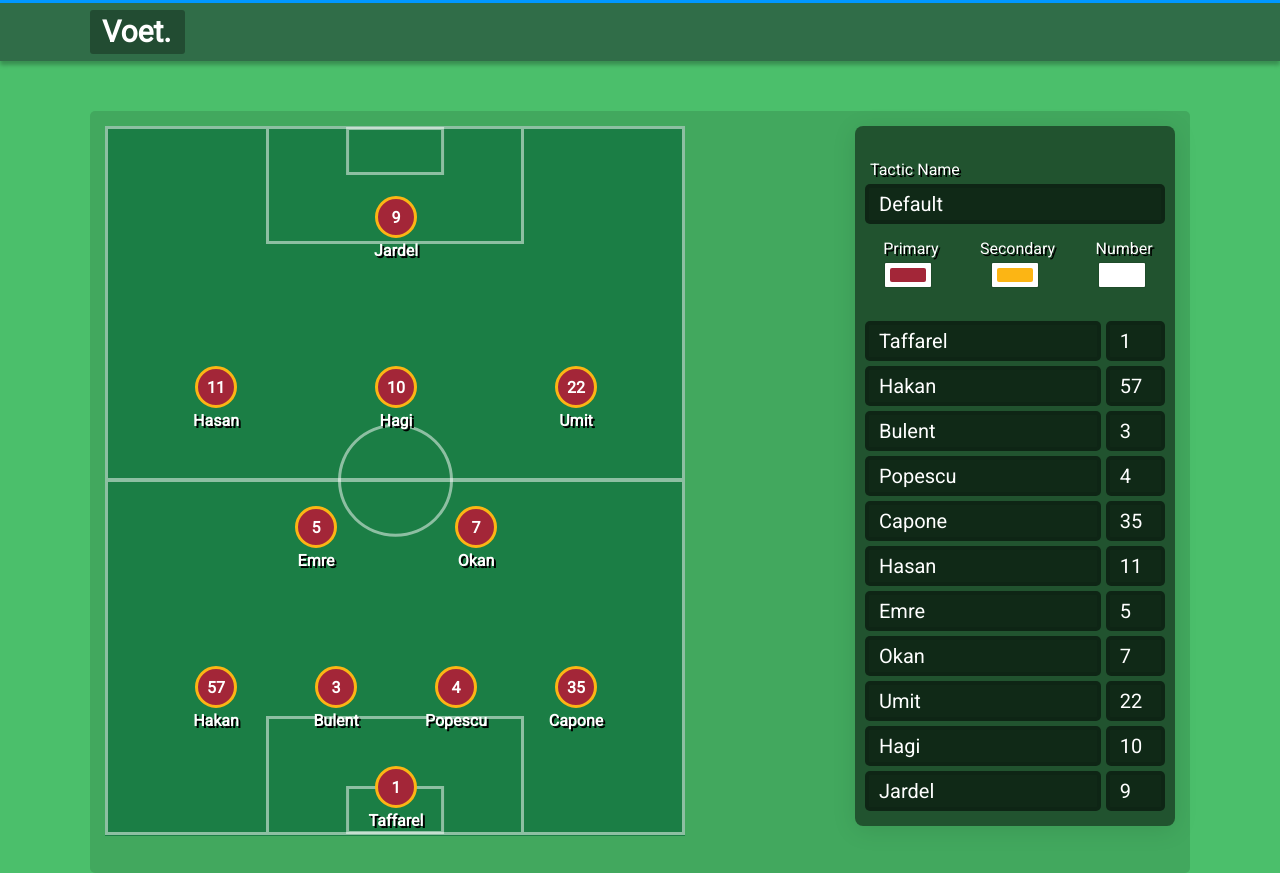
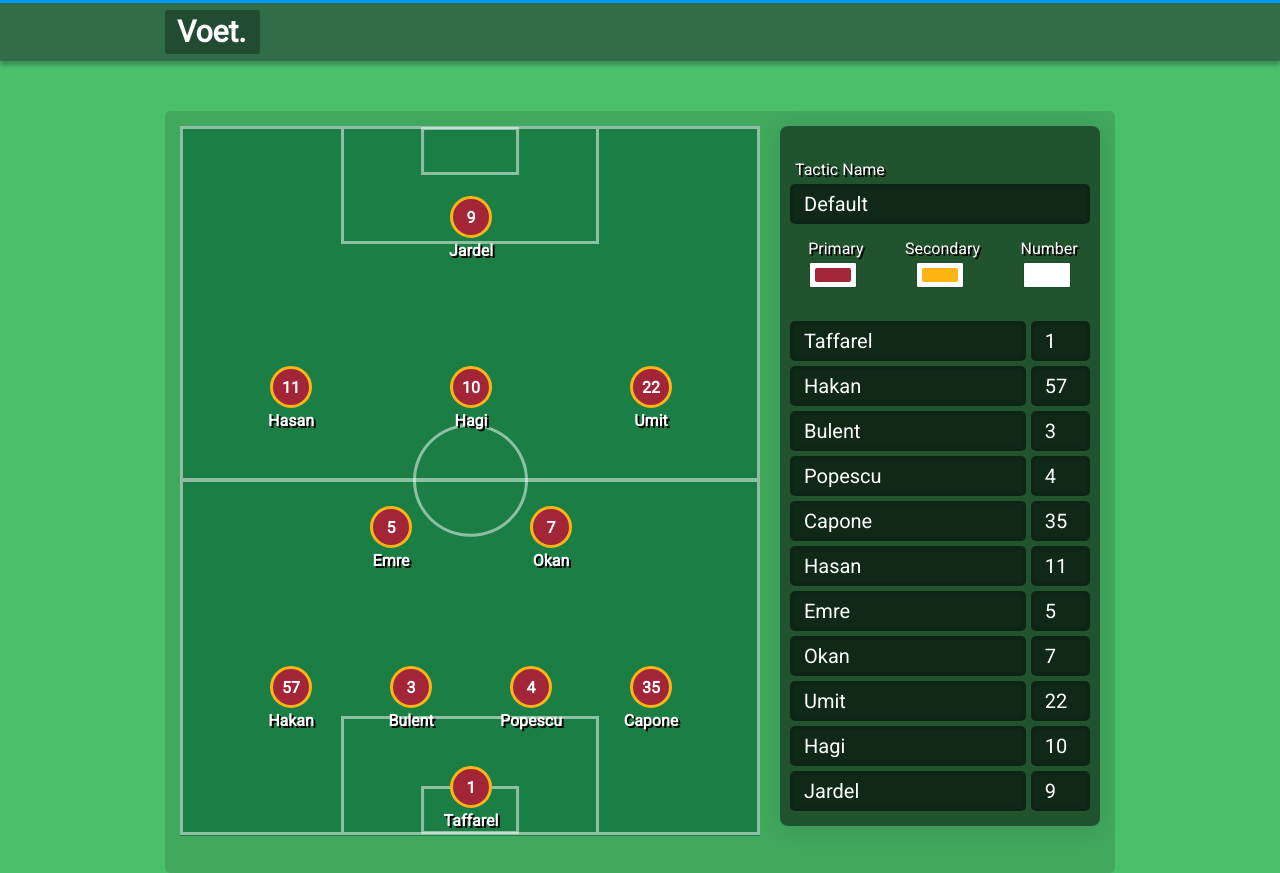
Before and after one commit to alperunal/lineup-builder, a React (Create React App) app: page / in a window 1280 px wide. Built offline with nearby package versions, Linux system fonts and the light colour scheme.

Commit message:
reduced max width of container

```diff
--- a/src/components/UI/Container/Container.tsx
+++ b/src/components/UI/Container/Container.tsx
@@ -1,13 +1,12 @@
-import React from 'react';
-import styled from 'styled-components';
+import React from "react";
+import styled from "styled-components";
 
 const Container = ({ children }) => {
-
   return <ContainerDiv>{children}</ContainerDiv>;
 };
 
 const ContainerDiv = styled.div`
-  max-width: 1100px;
+  max-width: 950px;
   width: 100%;
   margin: auto;
 `;
```
